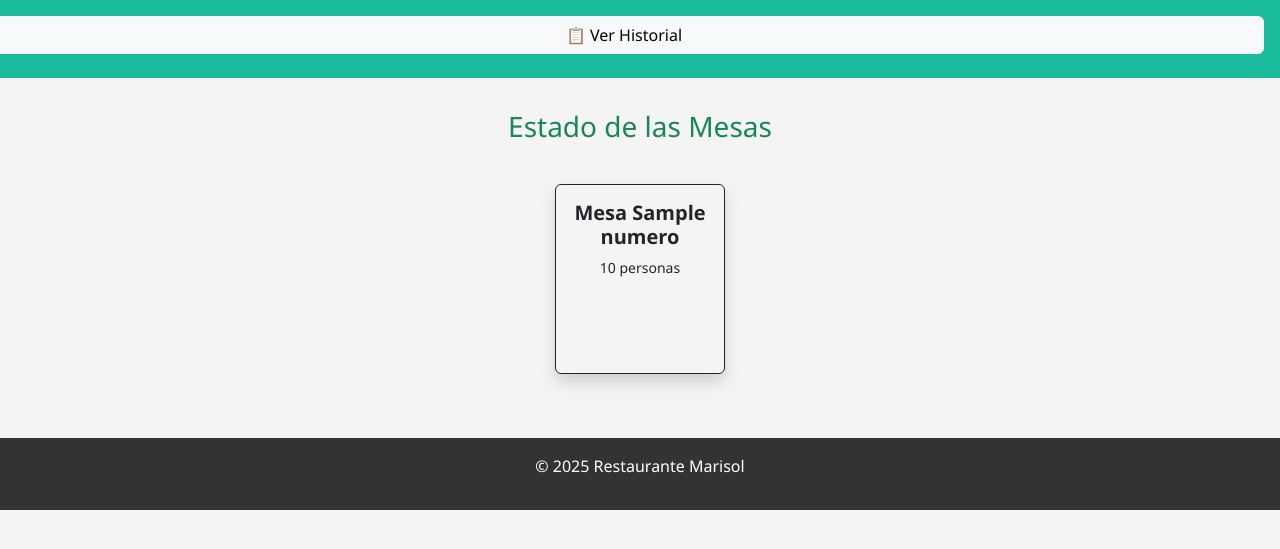
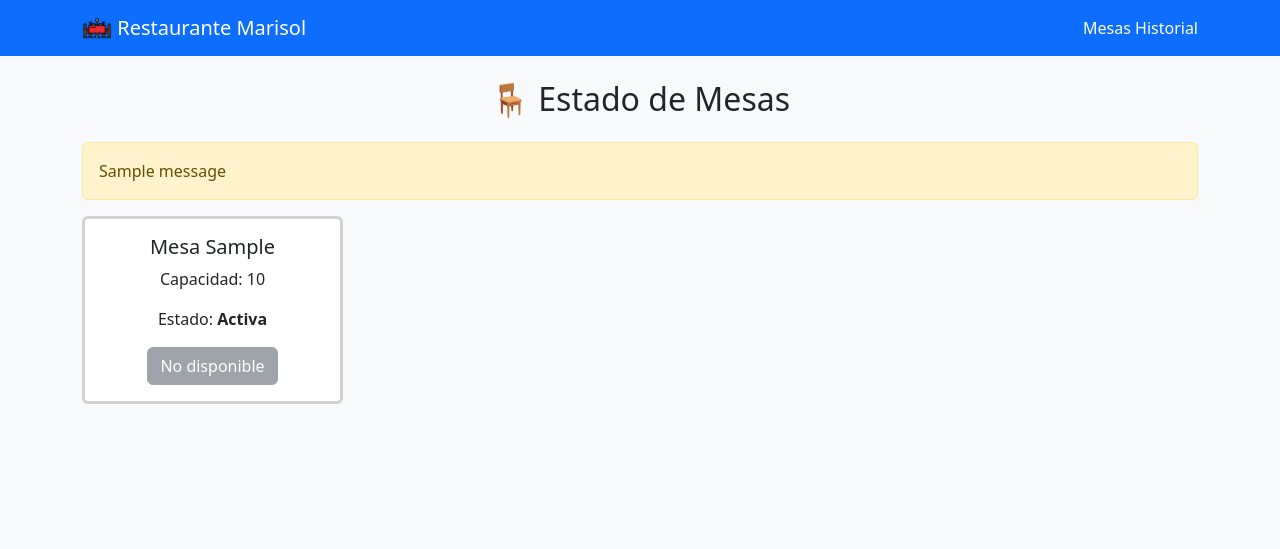
Before and after one commit to dani123-gif/restaurante_mariso, a Flask app: template templates/mesas.html in a window 1280 px wide. Shown: the top 549 px of the page. Run offline with Flask 3, Linux system fonts and the light colour scheme; the template is opened without the code that fills it: most values are stand-ins (such as "Sample title", 1, 10 or a date in 2020); one stand-in notice (Sample message) is shown.

Commit message:
🚀 App actualizada con validación de reservas, PWA y diseño profesional

```diff
--- a/app.py
+++ b/app.py
@@ -1,140 +1,98 @@
-from flask import Flask, render_template, request, redirect, url_for
+from flask import Flask, render_template, request, redirect, url_for, flash, jsonify
 import mysql.connector
 from datetime import datetime, timedelta
+import os
 
 app = Flask(__name__)
+app.secret_key = 'secreto123'
 
-# 🔐 Conexión a MySQL RDS
-db = mysql.connector.connect(
-    host="database-1.cbmc846qcmg5.sa-east-1.rds.amazonaws.com",
-    user="admin",
-    password="Vamosperu10_",
-    database="restaurante_marisol"
-)
+# Conexión a la base de datos
+config = {
+    'host': 'database-1.cbmc846qcmg5.sa-east-1.rds.amazonaws.com',
+    'user': 'admin',
+    'password': 'Vamosperu10_',
+    'database': 'restaurante_marisol'
+}
 
-# 🔄 Reconexión automática
-def get_cursor():
-    global db
-    if not db.is_connected():
-        db.reconnect()
-    return db.cursor(dictionary=True)
+db = mysql.connector.connect(**config)
 
-# 🔄 Actualizar estado de mesas según hora
-def actualizar_estados():
-    now = datetime.now()
-    cursor = get_cursor()
-    cursor.execute("""
-        SELECT r.id_reserva, r.id_mesa, r.fecha_reserva, r.hora_reserva
-        FROM reservas r
-        WHERE r.estado = 'activa'
-    """)
-    reservas = cursor.fetchall()
-    for reserva in reservas:
-        hora_raw = reserva['hora_reserva']
-        hora = (datetime.min + hora_raw).time() if isinstance(hora_raw, timedelta) else hora_raw
-        fecha_hora = datetime.combine(reserva['fecha_reserva'], hora)
-        minutos_faltantes = (fecha_hora - now).total_seconds() / 60
-
-        if minutos_faltantes <= 30:
-            get_cursor().execute(
-                "UPDATE mesas SET estado = 'reservada' WHERE id_mesa = %s AND estado != 'ocupada'",
-                (reserva['id_mesa'],)
-            )
-        else:
-            get_cursor().execute(
-                "UPDATE mesas SET estado = 'libre' WHERE id_mesa = %s AND estado != 'ocupada'",
-                (reserva['id_mesa'],)
-            )
-    db.commit()
-    cursor.close()
-
-# 🏠 Página principal
 @app.route('/')
 def index():
-    actualizar_estados()
-    cursor = get_cursor()
-    cursor.execute("SELECT * FROM mesas ORDER BY numero")
+    cursor = db.cursor(dictionary=True)
+    cursor.execute("SELECT * FROM mesas")
     mesas = cursor.fetchall()
-    cursor.close()
     return render_template('mesas.html', mesas=mesas)
 
-# 📋 Formulario de reserva
-@app.route('/reservar/<int:id_mesa>', methods=['GET', 'POST'])
-def reservar(id_mesa):
-    if request.method == 'POST':
-        nombres = request.form['nombres']
-        apellidos = request.form['apellidos']
-        dni = request.form['dni']
-        telefono = request.form['telefono']
-        fecha = request.form['fecha']
-        hora = request.form['hora']
+@app.route('/reservar', methods=['POST'])
+def reservar():
+    id_mesa = request.form['id_mesa']
+    nombres = request.form['nombres']
+    apellidos = request.form['apellidos']
+    dni = request.form['dni']
+    telefono = request.form['telefono']
+    fecha = request.form['fecha']
+    hora = request.form['hora']
 
-        cursor = get_cursor()
-        cursor.execute("INSERT INTO clientes (nombres, apellidos, dni, telefono) VALUES (%s, %s, %s, %s)",
-                       (nombres, apellidos, dni, telefono))
-        id_cliente = cursor.lastrowid
-        cursor.execute("INSERT INTO reservas (id_mesa, id_cliente, fecha_reserva, hora_reserva) VALUES (%s, %s, %s, %s)",
-                       (id_mesa, id_cliente, fecha, hora))
-        db.commit()
-        cursor.close()
+    cursor = db.cursor()
+
+    # Verificar conflicto de horario (1 hora antes o después)
+    cursor.execute("""
+        SELECT * FROM reservas
+        WHERE id_mesa = %s AND fecha_reserva = %s
+        AND ABS(TIMESTAMPDIFF(MINUTE, hora_reserva, %s)) < 60
+    """, (id_mesa, fecha, hora))
+
+    conflicto = cursor.fetchone()
+    if conflicto:
+        flash(f"❌ La mesa {id_mesa} ya está reservada para una hora cercana. Espere mínimo 1 hora entre reservas.")
         return redirect(url_for('index'))
 
-    return render_template('reservar.html', id_mesa=id_mesa)
+    cursor.execute("INSERT INTO clientes (nombres, apellidos, dni, telefono) VALUES (%s, %s, %s, %s)",
+                   (nombres, apellidos, dni, telefono))
+    id_cliente = cursor.lastrowid
 
-# ❌ Cancelar reserva
-@app.route('/cancelar/<int:id_mesa>')
-def cancelar(id_mesa):
-    cursor = get_cursor()
-    cursor.execute("UPDATE reservas SET estado = 'cancelada' WHERE id_mesa = %s AND estado = 'activa'", (id_mesa,))
-    cursor.execute("UPDATE mesas SET estado = 'libre' WHERE id_mesa = %s", (id_mesa,))
+    cursor.execute("""
+        INSERT INTO reservas (id_mesa, id_cliente, fecha_reserva, hora_reserva, estado)
+        VALUES (%s, %s, %s, %s, 'reservada')
+    """, (id_mesa, id_cliente, fecha, hora))
+
+    cursor.execute("UPDATE mesas SET estado = 'reservada' WHERE id_mesa = %s", (id_mesa,))
     db.commit()
-    cursor.close()
+
+    flash("✅ Reserva registrada exitosamente.")
     return redirect(url_for('index'))
 
-# ✅ Ocupar mesa
-@app.route('/ocupar/<int:id_mesa>')
-def ocupar(id_mesa):
-    cursor = get_cursor()
-    cursor.execute("UPDATE reservas SET estado = 'ocupada' WHERE id_mesa = %s AND estado = 'activa'", (id_mesa,))
-    cursor.execute("UPDATE mesas SET estado = 'ocupada' WHERE id_mesa = %s", (id_mesa,))
-    db.commit()
-    cursor.close()
-    return redirect(url_for('index'))
+@app.route('/reservas_mesa/<int:id_mesa>')
+def reservas_mesa(id_mesa):
+    cursor = db.cursor(dictionary=True)
+    cursor.execute("""
+        SELECT r.fecha_reserva as fecha, r.hora_reserva as hora, c.nombres as nombre
+        FROM reservas r
+        JOIN clientes c ON r.id_cliente = c.id_cliente
+        WHERE r.id_mesa = %s
+        ORDER BY r.fecha_reserva, r.hora_reserva
+    """, (id_mesa,))
+    reservas = cursor.fetchall()
+    return jsonify(reservas)
 
-# ✅ Liberar mesa ocupada
-@app.route('/liberar/<int:id_mesa>')
-def liberar(id_mesa):
-    cursor = get_cursor()
-    cursor.execute("UPDATE mesas SET estado = 'libre' WHERE id_mesa = %s", (id_mesa,))
-    db.commit()
-    cursor.close()
-    return redirect(url_for('index'))
-
-# 📋 Historial de reservas (corregido)
 @app.route('/historial')
 def historial():
-    cursor = get_cursor()
+    cursor = db.cursor(dictionary=True)
     cursor.execute("""
-        SELECT r.id_reserva, r.fecha_reserva, r.hora_reserva, r.estado,
-               m.numero AS numero_mesa,
-               c.nombres, c.apellidos
+        SELECT r.*, c.nombres, c.apellidos, c.dni, c.telefono
         FROM reservas r
-        JOIN mesas m ON r.id_mesa = m.id_mesa
         JOIN clientes c ON r.id_cliente = c.id_cliente
         ORDER BY r.fecha_reserva DESC, r.hora_reserva DESC
     """)
     reservas = cursor.fetchall()
-    cursor.close()
 
-    # ✅ Convertir hora_reserva si es timedelta
     for r in reservas:
         if isinstance(r['hora_reserva'], timedelta):
             r['hora_reserva'] = (datetime.min + r['hora_reserva']).time()
 
     return render_template('historial.html', reservas=reservas)
 
-# 🔥 Ejecutar la app
+# Render compatible
 if __name__ == '__main__':
-    import os
-    port = int(os.environ.get("PORT", 5000))
-    app.run(host="0.0.0.0", port=port, debug=True)
+    port = int(os.environ.get('PORT', 5000))
+    app.run(host='0.0.0.0', port=port, debug=True)
--- a/templates/layout.html
+++ b/templates/layout.html
@@ -2,65 +2,52 @@
 <html lang="es">
 <head>
   <meta charset="UTF-8">
+  <meta name="viewport" content="width=device-width, initial-scale=1.0">
+  <meta name="theme-color" content="#0d6efd">
   <title>{% block title %}Restaurante Marisol{% endblock %}</title>
-  <meta name="viewport" content="width=device-width, initial-scale=1">
-  <meta name="theme-color" content="#1abc9c">
-  <link rel="manifest" href="{{ url_for('static', filename='manifest.json') }}">
-  <link rel="icon" href="{{ url_for('static', filename='img/logo.png') }}" type="image/png">
-
-  <!-- Bootstrap CSS -->
-  <link href="https://cdn.jsdelivr.net/npm/bootstrap@5.3.0/dist/css/bootstrap.min.css" rel="stylesheet">
-
+  <link rel="manifest" href="/static/manifest.json">
+  <link rel="stylesheet" href="https://cdn.jsdelivr.net/npm/bootstrap@5.3.0/dist/css/bootstrap.min.css">
+  <link rel="icon" href="/static/img/logo.png">
   <style>
     body {
-      background: #f4f4f4;
-      font-family: 'Segoe UI', sans-serif;
+      background: #f8f9fa;
     }
-    header {
-      background-color: #1abc9c;
-      color: white;
-      padding: 1rem;
-      text-align: center;
-      margin-bottom: 2rem;
-      position: relative;
+    nav.navbar {
+      background-color: #0d6efd;
     }
-    .historial-btn {
-      position: absolute;
-      top: 1rem;
-      right: 1rem;
+    nav.navbar a.navbar-brand, nav.navbar .nav-link {
+      color: #fff;
     }
-    footer {
-      background-color: #333;
-      color: white;
-      padding: 1rem;
-      text-align: center;
-      margin-top: 3rem;
+    nav.navbar .nav-link:hover {
+      color: #d1e9ff;
     }
   </style>
 </head>
 <body>
+  <nav class="navbar navbar-expand-lg">
+    <div class="container">
+      <a class="navbar-brand" href="/">
+        <img src="/static/img/logo.png" alt="Logo" width="30" height="30" class="d-inline-block align-top">
+        Restaurante Marisol
+      </a>
+      <div>
+        <a class="nav-link d-inline" href="/">Mesas</a>
+        <a class="nav-link d-inline" href="/historial">Historial</a>
+      </div>
+    </div>
+  </nav>
 
-  <header>
-    <h2>🍽 Restaurante Marisol</h2>
-    <a href="{{ url_for('historial') }}" class="btn btn-light historial-btn">📋 Ver Historial</a>
-  </header>
+  {% block content %}{% endblock %}
 
-  <div class="container">
-    {% block content %}{% endblock %}
-  </div>
-
-  <footer>
-    <p>&copy; 2025 Restaurante Marisol</p>
-  </footer>
-
-  <!-- Service Worker para PWA -->
+  <script src="https://cdn.jsdelivr.net/npm/bootstrap@5.3.0/dist/js/bootstrap.bundle.min.js"></script>
   <script>
-    if ("serviceWorker" in navigator) {
-      navigator.serviceWorker.register("/static/service-worker.js")
-        .then(reg => console.log("✅ Service Worker registrado", reg))
-        .catch(err => console.error("❌ Error al registrar SW", err));
+    if ('serviceWorker' in navigator) {
+      window.addEventListener('load', () => {
+        navigator.serviceWorker.register('/static/service-worker.js')
+          .then(reg => console.log("✅ Service Worker registrado!"))
+          .catch(err => console.warn("❌ Service Worker fallo:", err));
+      });
     }
   </script>
-
 </body>
 </html>
--- a/templates/mesas.html
+++ b/templates/mesas.html
@@ -1,54 +1,100 @@
 {% extends 'layout.html' %}
 
-{% block title %}Estado de Mesas{% endblock %}
+{% block title %}Mesas{% endblock %}
 
 {% block content %}
-<h3 class="text-center mb-4 text-success">Estado de las Mesas</h3>
+<div class="container py-4">
+  <h2 class="mb-4 text-center">🪑 Estado de Mesas</h2>
 
-<div class="d-flex flex-wrap justify-content-center">
-  {% for mesa in mesas %}
-    <div class="text-center m-3 p-3 border border-dark rounded shadow mesa {{ mesa.estado }}" style="width: 170px; height: 190px;">
-      <h5 class="fw-bold">Mesa {{ mesa.numero }}</h5>
-      <p class="small">{{ mesa.capacidad }} personas</p>
+  {% with messages = get_flashed_messages() %}
+    {% if messages %}
+      <div class="alert alert-warning">
+        {% for message in messages %}
+          {{ message }}
+        {% endfor %}
+      </div>
+    {% endif %}
+  {% endwith %}
 
-      {% if mesa.estado == 'libre' %}
-        <a href="{{ url_for('reservar', id_mesa=mesa.id_mesa) }}" class="btn btn-outline-primary btn-sm mt-2">Reservar</a>
-      {% elif mesa.estado == 'reservada' %}
-        <a href="{{ url_for('ocupar', id_mesa=mesa.id_mesa) }}" class="btn btn-success btn-sm mb-2">Ocupar</a>
-        <a href="{{ url_for('cancelar', id_mesa=mesa.id_mesa) }}" class="btn btn-danger btn-sm">Cancelar</a>
-      {% elif mesa.estado == 'ocupada' %}
-        <span class="badge bg-dark d-block mb-2">Ocupada</span>
-        <a href="{{ url_for('liberar', id_mesa=mesa.id_mesa) }}" class="btn btn-warning btn-sm">Liberar</a>
-      {% endif %}
+  <div class="row">
+    {% for mesa in mesas %}
+    <div class="col-md-3 mb-4">
+      <div class="card text-center border-3"
+           style="background-color:
+             {% if mesa.estado == 'libre' %}#ffffff
+             {% elif mesa.estado == 'reservada' %}#ffe0e0
+             {% elif mesa.estado == 'ocupada' %}#d4edda
+             {% endif %};">
+        <div class="card-body">
+          <h5 class="card-title">Mesa {{ mesa.id_mesa }}</h5>
+          <p class="card-text">Capacidad: {{ mesa.capacidad }}</p>
+          <p class="card-text">
+            Estado: <strong>{{ mesa.estado|capitalize }}</strong>
+          </p>
+          {% if mesa.estado == 'libre' %}
+          <button class="btn btn-primary" onclick="abrirModal({{ mesa.id_mesa }})">Reservar</button>
+          {% else %}
+          <button class="btn btn-secondary" disabled>No disponible</button>
+          {% endif %}
+        </div>
+      </div>
     </div>
-  {% endfor %}
+    {% endfor %}
+  </div>
 </div>
 
-<style>
-  .mesa {
-    transition: transform 0.2s ease-in-out;
+<!-- Modal de Reserva -->
+<div class="modal fade" id="modalReserva" tabindex="-1" aria-hidden="true">
+  <div class="modal-dialog">
+    <form method="POST" action="/reservar">
+      <div class="modal-content">
+        <div class="modal-header">
+          <h5 class="modal-title">Reservar Mesa</h5>
+          <button type="button" class="btn-close" data-bs-dismiss="modal"></button>
+        </div>
+        <div class="modal-body">
+          <input type="hidden" name="id_mesa" id="id_mesa">
+          <div class="mb-2"><input class="form-control" name="nombres" placeholder="Nombres" required></div>
+          <div class="mb-2"><input class="form-control" name="apellidos" placeholder="Apellidos" required></div>
+          <div class="mb-2"><input class="form-control" name="dni" placeholder="DNI" required></div>
+          <div class="mb-2"><input class="form-control" name="telefono" placeholder="Teléfono" required></div>
+          <div class="mb-2"><input class="form-control" name="fecha" type="date" required></div>
+          <div class="mb-2"><input class="form-control" name="hora" type="time" required></div>
+
+          <hr>
+          <div id="infoReservas" style="font-size: 0.9em;"></div>
+        </div>
+        <div class="modal-footer">
+          <button type="submit" class="btn btn-success">Guardar Reserva</button>
+          <button type="button" class="btn btn-secondary" data-bs-dismiss="modal">Cancelar</button>
+        </div>
+      </div>
+    </form>
+  </div>
+</div>
+
+<script>
+  function abrirModal(idMesa) {
+    document.getElementById("id_mesa").value = idMesa;
+    const info = document.getElementById("infoReservas");
+    info.innerHTML = "⏳ Consultando reservas...";
+
+    fetch(`/reservas_mesa/${idMesa}`)
+      .then(res => res.json())
+      .then(data => {
+        if (data.length > 0) {
+          let html = "<strong>Reservas existentes:</strong><ul>";
+          data.forEach(r => {
+            html += `<li>${r.fecha} ${r.hora} - ${r.nombre}</li>`;
+          });
+          html += "</ul>";
+          info.innerHTML = html;
+        } else {
+          info.innerHTML = "✅ Sin reservas para esta mesa.";
+        }
+      });
+
+    new bootstrap.Modal(document.getElementById("modalReserva")).show();
   }
-  .mesa:hover {
-    transform: scale(1.05);
-  }
-
-  .mesa.libre {
-    background-color: #fefefe;
-    color: #000;
-  }
-
-  .mesa.reservada {
-    background: linear-gradient(135deg, #e74c3c, #c0392b);
-    color: #fff;
-  }
-
-  .mesa.ocupada {
-    background: linear-gradient(135deg, #27ae60, #1e8449);
-    color: #fff;
-  }
-
-  .btn {
-    width: 100%;
-  }
-</style>
+</script>
 {% endblock %}
```
Also changed, not shown: static/servise-worker.js (+21 -4 lines), templates/historial.html (+18 -27 lines), static/manifest.json.
